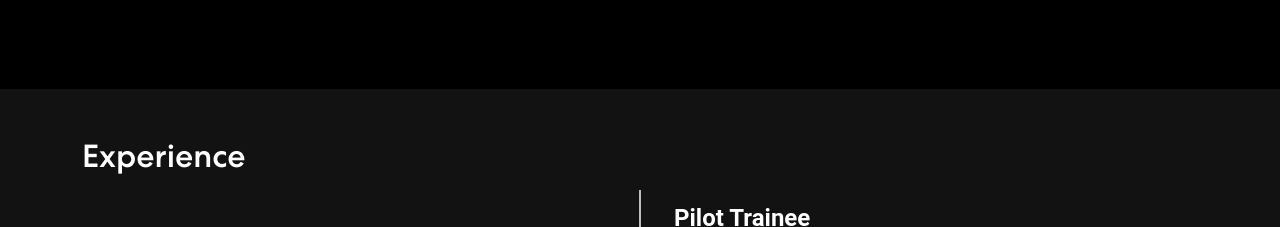
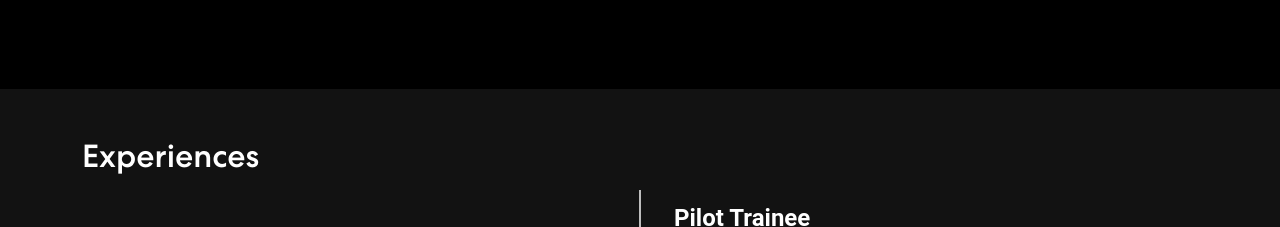
Before and after one commit to xavierkoo/xavierkoo.github.io, a React (Create React App) app: page / in a window 1280 px wide. Shown: the part 2300-2527 px from the top of the page. Built offline with nearby package versions, Linux system fonts and the light colour scheme; what react-cursor-custom would draw is missing.

Commit message:
add new project and edit experience header

```diff
--- a/src/components/Experience.js
+++ b/src/components/Experience.js
@@ -20,7 +20,7 @@ export const Experience = () => {
                     <Col>
                         <div>
                             <h2 className="mt-5">
-                                Experience
+                                Experiences
                             </h2>
 
                             <Timeline position="alternate">
--- a/src/components/Projects.js
+++ b/src/components/Projects.js
@@ -6,6 +6,7 @@ import hangman from "../assets/img/hangman.png";
 import portfolio from "../assets/img/portfolio.png";
 import kaggle from "../assets/img/kaggle.png";
 import ev from "../assets/img/ev.png";
+import irecycle from "../assets/img/irecycle.png";
 import colorSharp2 from "../assets/img/color-sharp2.png";
 import 'animate.css';
 import TrackVisibility from 'react-on-screen';
@@ -60,6 +61,12 @@ export const Projects = () => {
             imgUrl: ev,
             projUrl: "https://github.com/xavierkoo/evchargingmodel",
             depUrl: 'https://medium.com/@xavier2812/exploratory-model-for-ev-charging-infrastructure-in-singapore-f9a20e76ca3f'
+        },
+        {
+            title: "iRecycle",
+            description: "UI/UX project of an app that motivate users to recycle.",
+            imgUrl: irecycle,
+            depUrl: "https://aaronkwah.dev/irecycle",
         },
     ];
     return (
```
Also changed, not shown: src/assets/img/irecycle.png (added).
